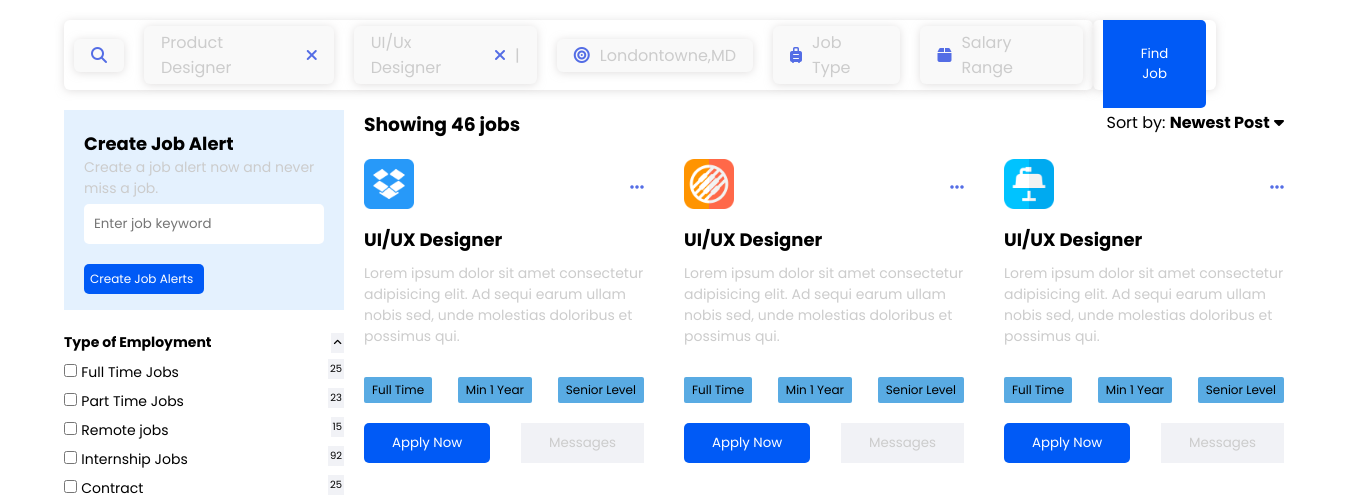
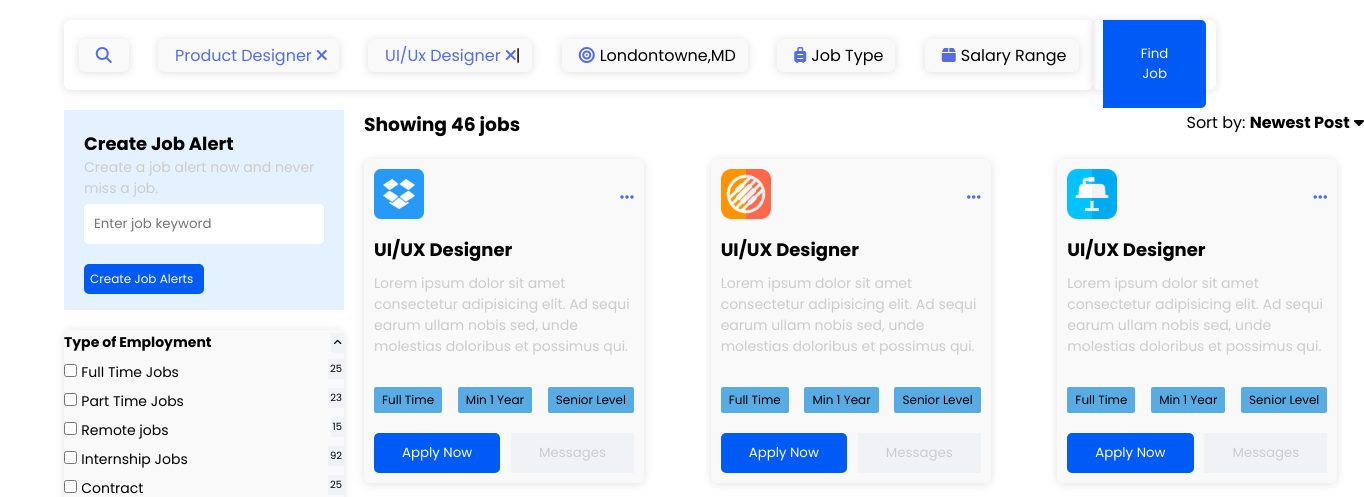
Before and after one commit to saurabhbakolia/Leads4Needs-Project, a plain HTML site: page index.html in a window 1280 px wide. Shown: the top 497 px of the page, 1364 px wide, since content can reach past the window. Drawn offline with Linux system fonts and the light colour scheme.

Commit message:
last commit

```diff
--- a/index.html
+++ b/index.html
@@ -71,7 +71,7 @@
                 <button class="blue_btn">Create Job Alerts</button>
             </div>
             <div>
-                <section>
+                <section class="job_search_header">
                     <h3>Showing 46 jobs</h3>
                     <p>Sort by: <b>Newest Post</b> <span><i class="fa-solid fa-caret-down"></i></span></p>
                 </section>
--- a/style.css
+++ b/style.css
@@ -48,6 +48,10 @@ button{
     margin-inline:10px;
 }
 
+.nav_item > div > ul > li {
+    color:var(--text_color);
+}
+
 .nav_items{
     display:flex;
     width:90%;
@@ -65,9 +69,9 @@ ul > li{
     padding:4px 12px;
 }
 
-.nav_item > ul > li{
+.nav_item > ul > li:nth-child(1){
     padding-inline:5px;
-    color:var(--text_color);
+    color:var(--icon_color);
 }
 
 li > i{
@@ -159,6 +163,11 @@ section > div{
     background-color:var(--blue_btn_color);
 }
 
+/* ###################### job_search_header styling ############# */
+.job_search_header{
+    width:1000px;
+}
+
 
 /* ######################## articles-styling ##################### */
 
@@ -166,6 +175,10 @@ article{
     display: flex;
     flex-direction:column;
     width:280px;
+    background-color:var(--white_bg_color);
+    box-shadow: 0px 1px 8px 0px rgba(201, 198, 198, 0.5);
+    border-radius: 6px;
+    padding:10px;
 }
 
 article div > ul{
@@ -241,6 +254,9 @@ article div .gray_btn{
 }
 .box{
     width:280px;
+    background-color:var(--white_bg_color);
+    box-shadow: 0px 1px 8px 0px rgba(207, 204, 204, 0.5);
+    border-radius: 6px;
 }
 
 .box h2{
```
